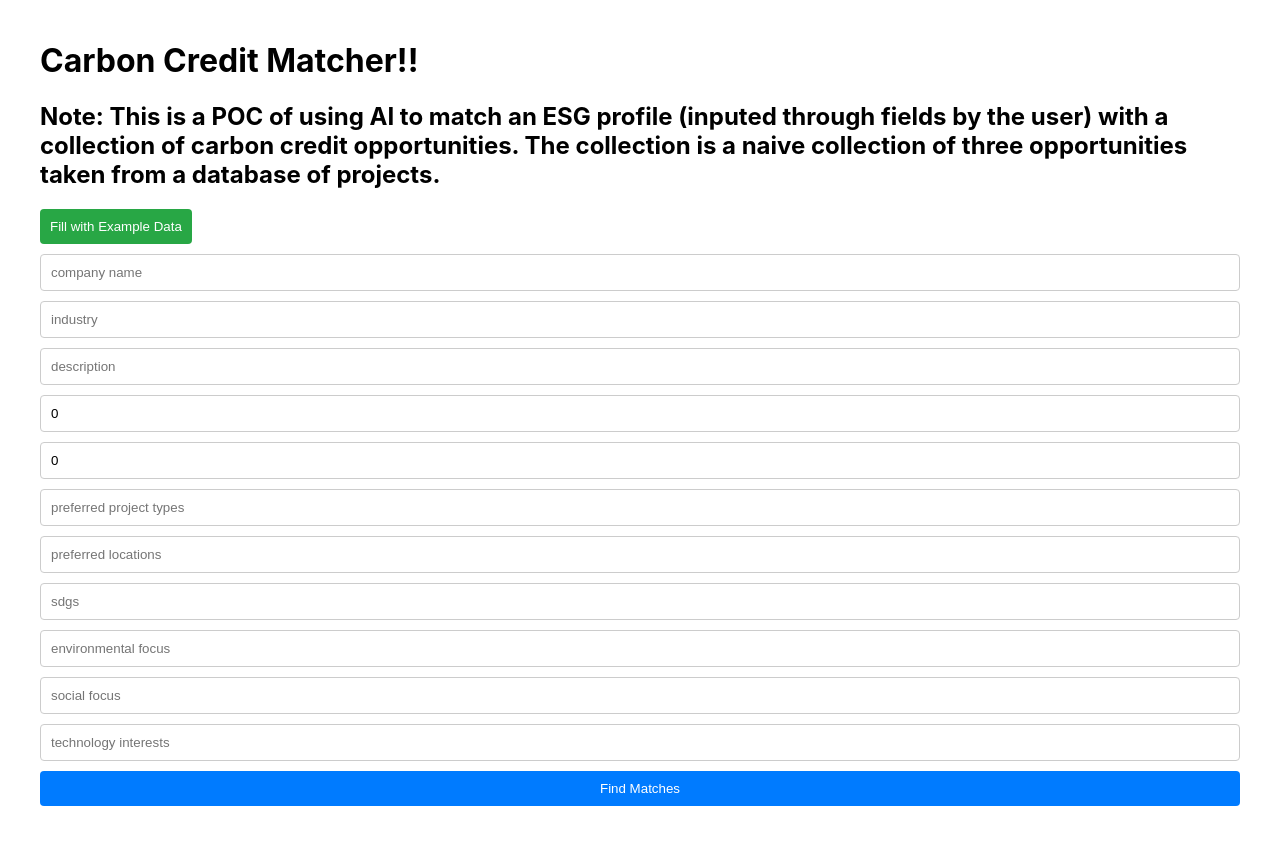
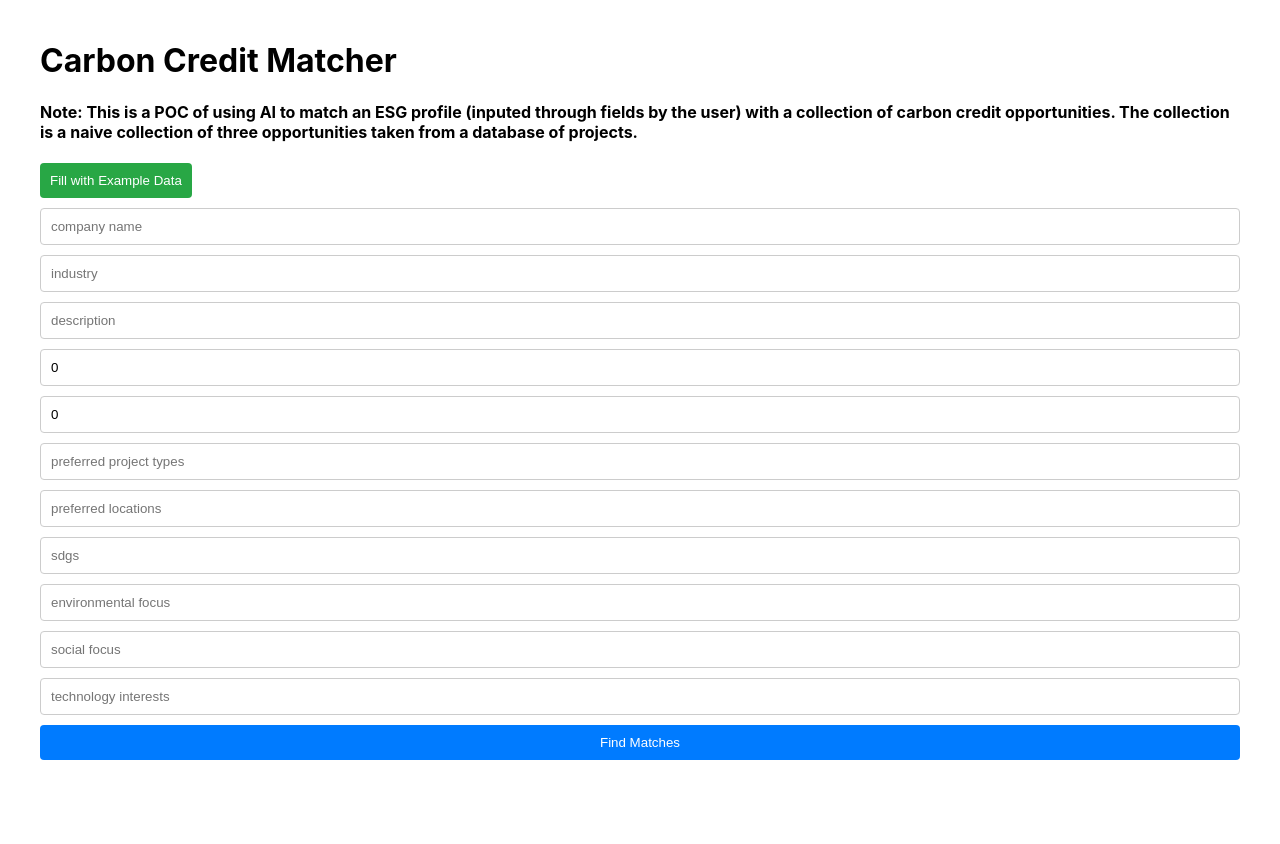
Before and after one commit to AJTJ/carbon-credit-matcher-frontend, a React (Create React App) app: page / in a window 1280 px wide. After the commit the page ends 800 px from the top, so only its background shows below. Built offline with nearby package versions, Linux system fonts and the light colour scheme.

Commit message:
update Sun 14 Jul 2024 17:18:30 PST

```diff
--- a/src/App.tsx
+++ b/src/App.tsx
@@ -201,13 +201,13 @@ function App() {
 
   return (
     <AppContainer>
-      <h1>Carbon Credit Matcher!!</h1>
-      <h2>
+      <h1>Carbon Credit Matcher</h1>
+      <h4>
         Note: This is a POC of using AI to match an ESG profile (inputed through
         fields by the user) with a collection of carbon credit opportunities.
         The collection is a naive collection of three opportunities taken from a
         database of projects.
-      </h2>
+      </h4>
       <DefaultDataButton onClick={fillDefaultData}>
         Fill with Example Data
       </DefaultDataButton>
```
